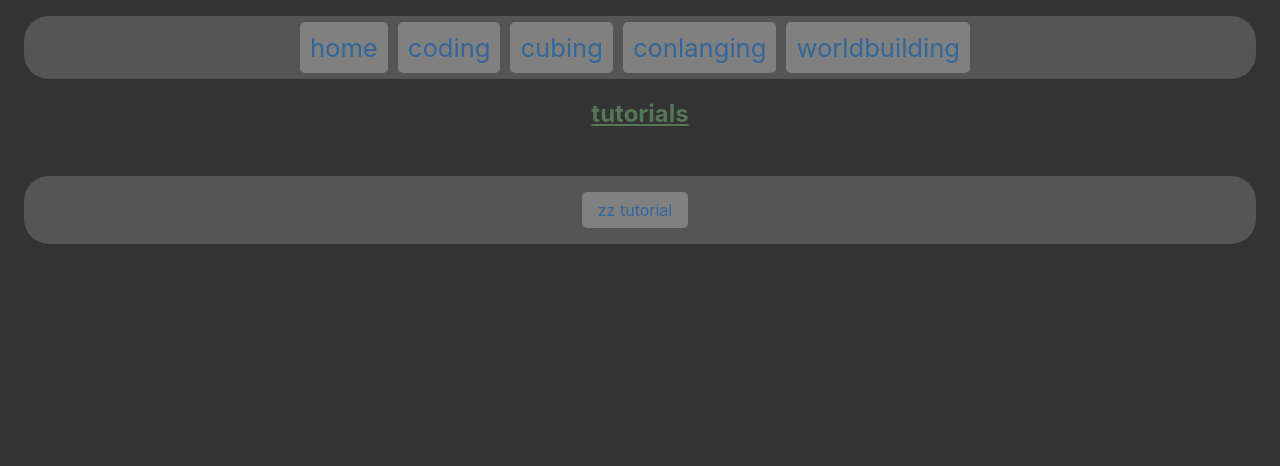
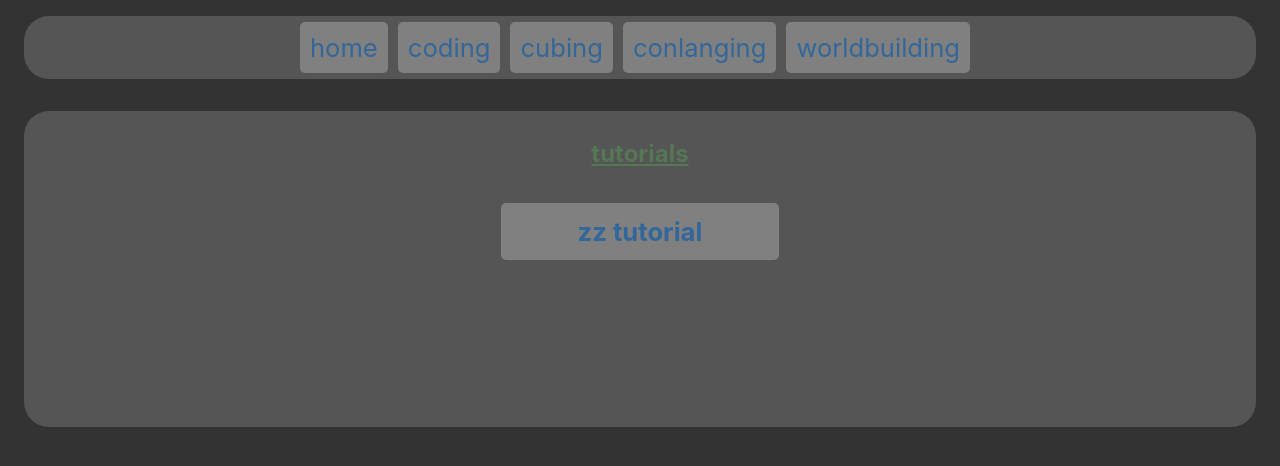
Before and after one commit to zimlit/zimlit-com-ng, an Angular app: page /cubing in a window 1280 px wide. Shown: the top 466 px of the page. Built offline with nearby package versions, Linux system fonts and the light colour scheme.

Commit message:
formating

```diff
--- a/src/app/coding/coding.component.html
+++ b/src/app/coding/coding.component.html
@@ -5,7 +5,7 @@
   <h1 class="label">
     Projects
   </h1>
-  <h2 class="sect-button">
+  <h2>
     <a class="sect-button" href="https:/github.com/zimlit/zimlit-com-ng">This website</a>
   </h2>
   <h2>
--- a/src/app/cubing/cubing.component.html
+++ b/src/app/cubing/cubing.component.html
@@ -1,10 +1,8 @@
-<section class="cat">
+<section class="sect">
   <h1 class="label">
     tutorials
   </h1>
-  <ul class="sect-label">
-    <li>
-      <a routerLink="/cubing/tutorials/zz">zz tutorial</a>
-    </li>
-  </ul>
+  <h2>
+    <a class="sect-button" routerLink="/cubing/tutorials/zz">zz tutorial</a>
+  </h2>
 </section>
--- a/src/app/zz-tutorial/zz-tutorial.component.html
+++ b/src/app/zz-tutorial/zz-tutorial.component.html
@@ -6,7 +6,7 @@
     In the zz methodyou first orient all of the edges while fd and bd edges then solve f2l, then last layer
   </h2>
 </section>
-<section class="cat">
+<section class="sect">
   <h1 class="label">
     zz tutorials beginer to advanced
   </h1>
--- a/src/styles.styl
+++ b/src/styles.styl
@@ -55,6 +55,9 @@ li
   font-size: 2vw
   border-radius: 5px
 
+.sect-button:hover
+  background-color: #777
+
 a
   text-decoration: none
   color: #369
```
